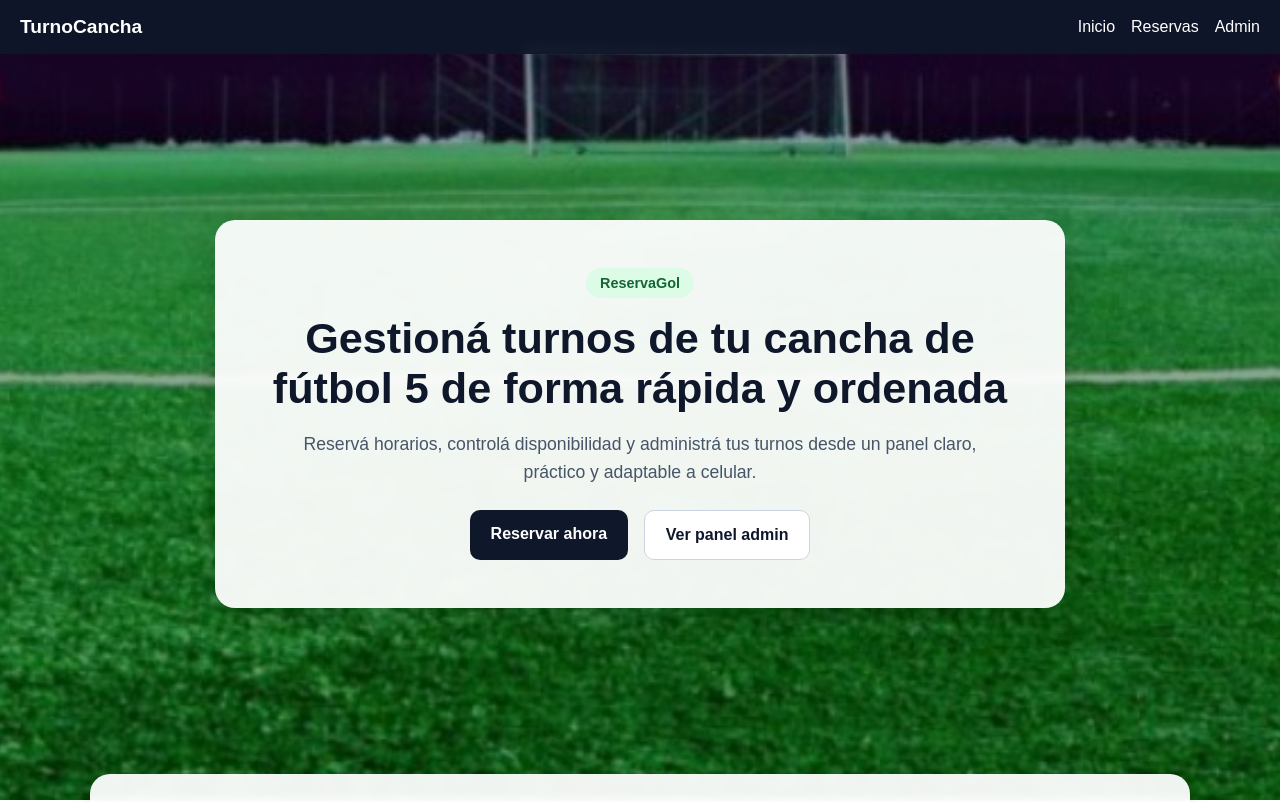
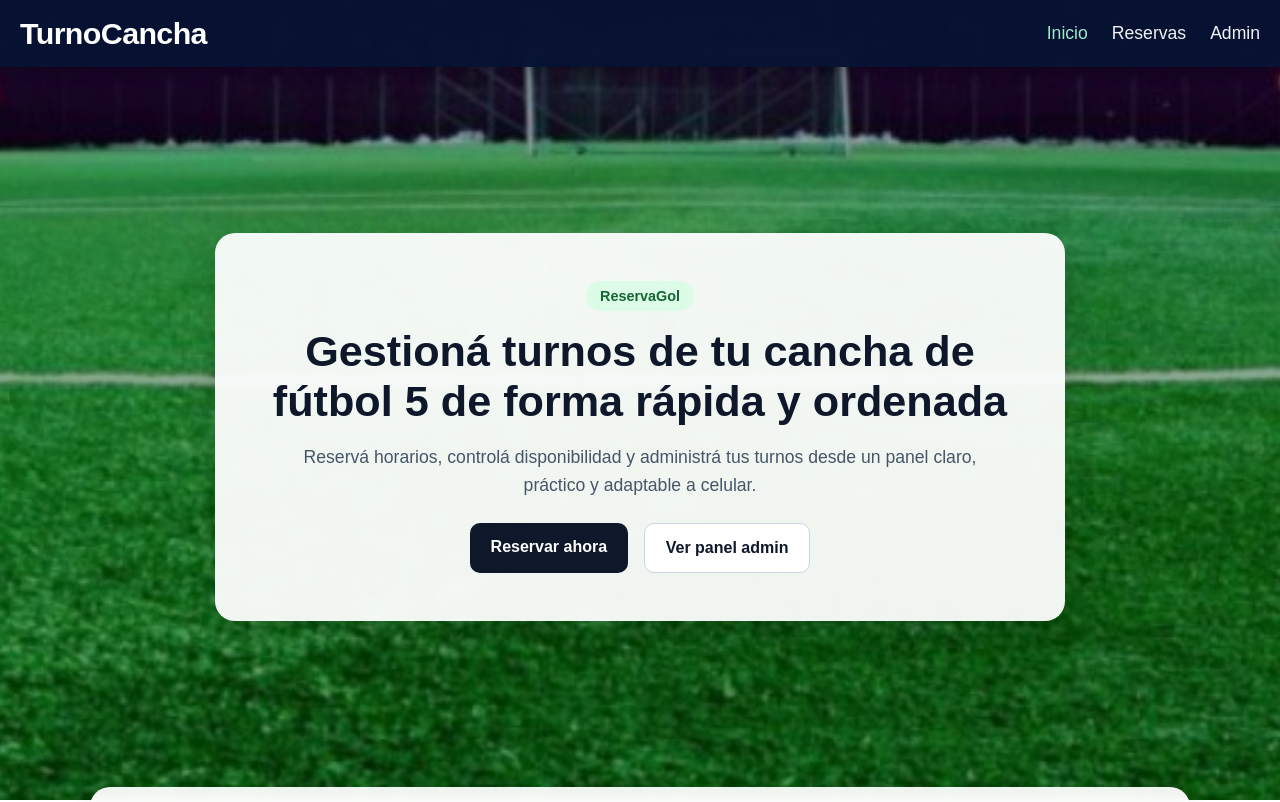
Before and after one commit to MartinSx10/SistemaTurnos, an Angular app: page / in a window 1280 px wide. Shown: the top 802 px of the page. Built offline with nearby package versions, Linux system fonts and the light colour scheme.

Commit message:
ajuste de navbar y footer responsive

```diff
--- a/src/app/components/footer/footer.html
+++ b/src/app/components/footer/footer.html
@@ -16,11 +16,11 @@
 
     <div class="footer-info">
       <h4>Estado del proyecto</h4>
-      <p>Versión inicial funcional con reservas, panel admin y diseño responsive.</p>
+      <p>Versión funcional con reservas, panel admin y diseño responsive.</p>
     </div>
   </div>
 
   <div class="footer-bottom">
-    <p>© {{ anio }} Fútbol 5 Turnos. Todos los derechos reservados.</p>
+    <p>© {{ anio }} TurnoCancha. Todos los derechos reservados.</p>
   </div>
 </footer>
--- a/src/app/components/navbar/navbar.html
+++ b/src/app/components/navbar/navbar.html
@@ -1,9 +1,41 @@
 <nav class="navbar">
-  <div class="logo">TurnoCancha</div>
+  <div class="navbar-top">
+    <a class="logo" routerLink="/" (click)="cerrarMenu()">TurnoCancha</a>
 
-  <div class="links">
-    <a routerLink="/">Inicio</a>
-    <a routerLink="/reservas">Reservas</a>
-    <a routerLink="/admin">Admin</a>
+    <button
+  type="button"
+  class="menu-btn"
+  (click)="toggleMenu()"
+  [attr.aria-label]="menuAbierto ? 'Cerrar menú' : 'Abrir menú'"
+>
+  {{ menuAbierto ? '✕' : '☰' }}
+</button>
+  </div>
+
+  <div class="navbar-links" [class.abierto]="menuAbierto">
+    <a
+      routerLink="/"
+      routerLinkActive="activo"
+      [routerLinkActiveOptions]="{ exact: true }"
+      (click)="cerrarMenu()"
+    >
+      Inicio
+    </a>
+
+    <a
+      routerLink="/reservas"
+      routerLinkActive="activo"
+      (click)="cerrarMenu()"
+    >
+      Reservas
+    </a>
+
+    <a
+      routerLink="/admin"
+      routerLinkActive="activo"
+      (click)="cerrarMenu()"
+    >
+      Admin
+    </a>
   </div>
 </nav>
--- a/src/app/components/navbar/navbar.scss
+++ b/src/app/components/navbar/navbar.scss
@@ -1,41 +1,104 @@
 .navbar {
-  display: flex;
-  justify-content: space-between;
-  align-items: center;
-  background: rgba(15, 23, 42, 0.95);
+  position: sticky;
+  top: 0;
+  z-index: 50;
+  background: rgba(8, 19, 53, 0.96);
+  backdrop-filter: blur(6px);
   color: white;
   padding: 1rem 1.25rem;
-  backdrop-filter: blur(4px);
+  box-shadow: 0 4px 14px rgba(0, 0, 0, 0.18);
+}
+
+.navbar-top {
+  display: flex;
+  align-items: center;
+  justify-content: space-between;
+  gap: 1rem;
 }
 
 .logo {
-  font-size: 1.2rem;
-  font-weight: 700;
+  color: white;
+  text-decoration: none;
+  font-size: 1.9rem;
+  font-weight: 800;
+  letter-spacing: -0.02em;
 }
 
-.links {
-  display: flex;
-  gap: 1rem;
+.menu-btn {
+  border: 1px solid rgba(255, 255, 255, 0.2);
+  background: transparent;
+  color: white;
+  border-radius: 10px;
+  width: 44px;
+  height: 44px;
+  font-size: 1.4rem;
+  cursor: pointer;
+  display: none;
 }
 
-.links a {
+.navbar-links {
+  display: flex;
+  align-items: center;
+  gap: 1.5rem;
+}
+
+.navbar-links a {
   color: white;
   text-decoration: none;
+  font-size: 1.1rem;
   font-weight: 500;
+  opacity: 0.95;
+  transition: 0.2s ease;
 }
 
-.links a:hover {
-  opacity: 0.85;
+.navbar-links a:hover {
+  opacity: 1;
+}
+
+.navbar-links a.activo {
+  color: #a7f3d0;
+}
+
+@media (min-width: 769px) {
+  .navbar {
+    display: flex;
+    align-items: center;
+    justify-content: space-between;
+  }
 }
 
 @media (max-width: 768px) {
   .navbar {
-    flex-direction: column;
-    align-items: flex-start;
-    gap: 0.75rem;
+    padding: 1rem;
   }
 
-  .links {
-    flex-wrap: wrap;
+  .logo {
+    font-size: 1.7rem;
+  }
+
+  .menu-btn {
+    display: inline-flex;
+    align-items: center;
+    justify-content: center;
+  }
+
+  .navbar-links {
+    display: none;
+    flex-direction: column;
+    align-items: stretch;
+    gap: 0.5rem;
+    margin-top: 0.9rem;
+    padding-top: 0.9rem;
+    border-top: 1px solid rgba(255, 255, 255, 0.12);
+  }
+
+  .navbar-links.abierto {
+    display: flex;
+  }
+
+  .navbar-links a {
+    padding: 0.85rem 0.25rem;
+    font-size: 1.15rem;
+    border-radius: 8px;
   }
 }
--- a/src/app/components/navbar/navbar.ts
+++ b/src/app/components/navbar/navbar.ts
@@ -1,11 +1,22 @@
 import { Component } from '@angular/core';
-import { RouterLink } from '@angular/router';
+import { RouterLink, RouterLinkActive } from '@angular/router';
+import { CommonModule } from '@angular/common';
 
 @Component({
   selector: 'app-navbar',
   standalone: true,
-  imports: [RouterLink],
+  imports: [CommonModule, RouterLink, RouterLinkActive],
   templateUrl: './navbar.html',
   styleUrl: './navbar.scss',
 })
-export class NavbarComponent {}
+export class NavbarComponent {
+  menuAbierto = false;
+
+  toggleMenu(): void {
+    this.menuAbierto = !this.menuAbierto;
+  }
+
+  cerrarMenu(): void {
+    this.menuAbierto = false;
+  }
+}
```
